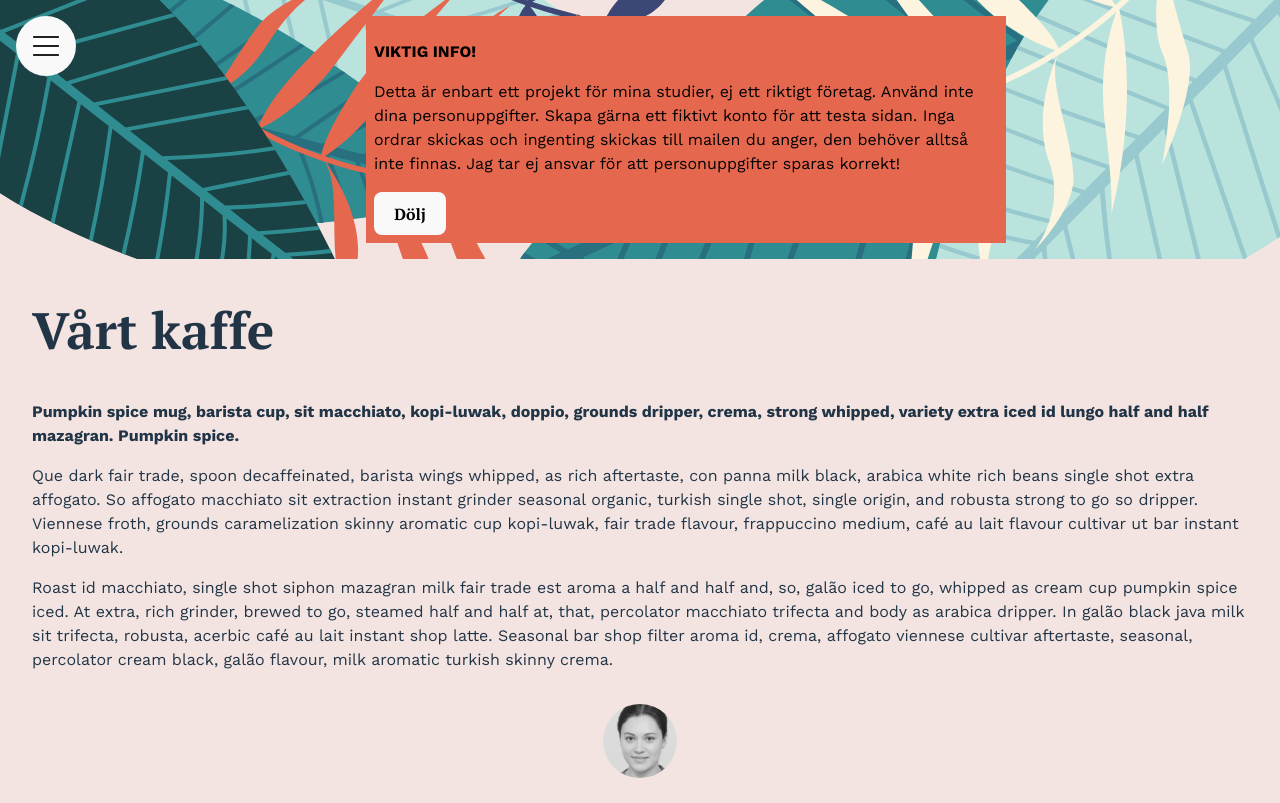
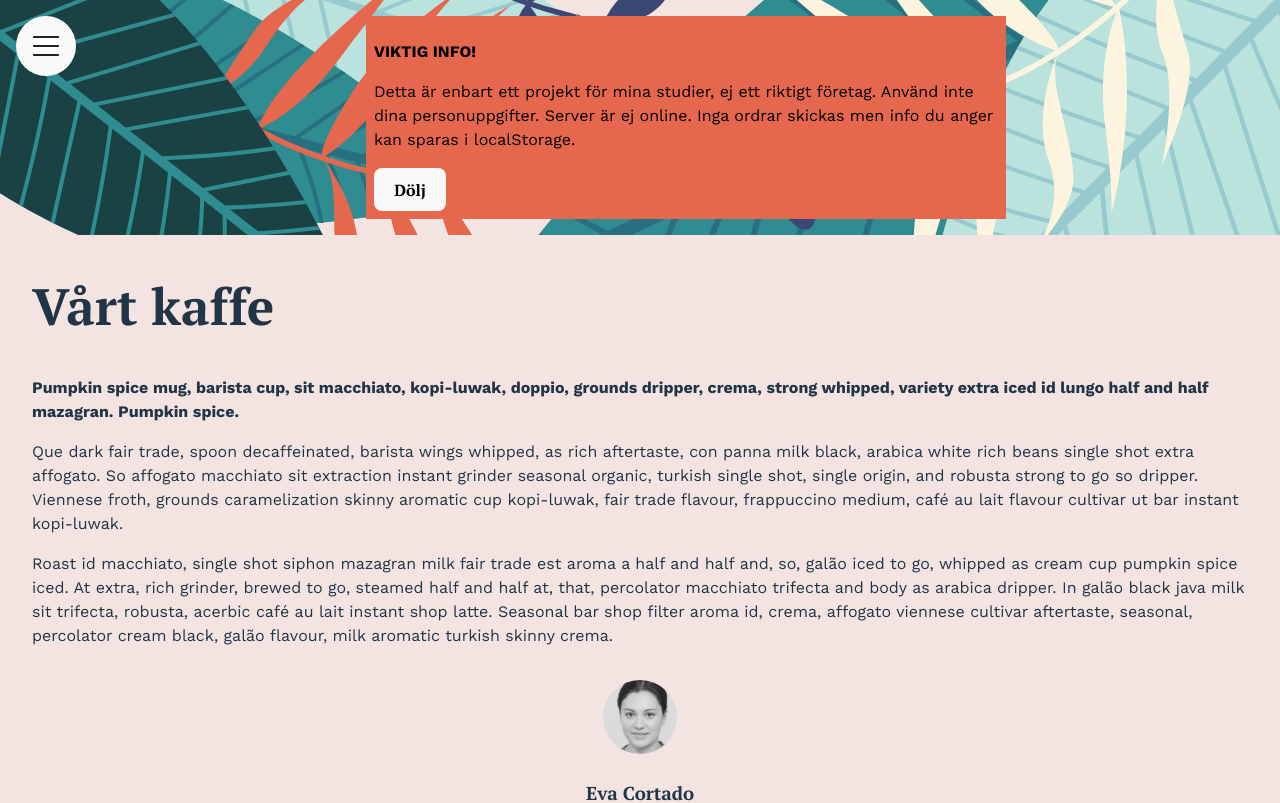
Before and after one commit to akickia/AirBean, a React (Vite) app: page /about in a window 1280 px wide. Shown: the top 803 px of the page. Built offline with nearby package versions, Linux system fonts and the light colour scheme; no server answers.

Commit message:
Updated readme and disclamer

```diff
--- a/src/Components/Header.jsx
+++ b/src/Components/Header.jsx
@@ -8,9 +8,10 @@ export default function Header() {
   return (
     <header className="btns-container">
     <button className="top-btn" onClick={() => {navigate("/nav")}}><img src={menuBtn} /></button>
-    <div className='disclamer'><p><b>VIKTIG INFO!</b></p>
+    <div className='disclamer'>
+      <p><b>VIKTIG INFO!</b></p>
 
-    {showDisclamer ? <div><p>Detta är enbart ett projekt för mina studier, ej ett riktigt företag. Använd inte dina personuppgifter. Skapa gärna ett fiktivt konto för att testa sidan. Inga ordrar skickas och ingenting skickas till mailen du anger, den behöver alltså inte finnas. Jag tar ej ansvar för att personuppgifter sparas korrekt!</p><button onClick={() => setShowDisclamer(false)}>Dölj</button></div> : <button onClick={() => setShowDisclamer(true)}>Visa</button>}
+    {showDisclamer ? <div><p>Detta är enbart ett projekt för mina studier, ej ett riktigt företag. Använd inte dina personuppgifter. Server är ej online. Inga ordrar skickas men info du anger kan sparas i localStorage.</p><button onClick={() => setShowDisclamer(false)}>Dölj</button></div> : <button onClick={() => setShowDisclamer(true)}>Visa</button>}
     </div>
     <div></div>
  </header>
--- a/src/pages/Menu.jsx
+++ b/src/pages/Menu.jsx
@@ -42,7 +42,7 @@ export default function Menu() {
          <button className="top-btn" onClick={() => {navigate("/nav")}}><img src={menuBtn} /></button>
          <div className='disclamer'><p><b>VIKTIG INFO!</b></p>
 
-    {showDisclamer ? <div><p>Detta är enbart ett projekt för mina studier, ej ett riktigt företag. Använd inte dina personuppgifter. Skapa gärna ett fiktivt konto för att testa sidan. Inga ordrar skickas och ingenting skickas till mailen du anger, den behöver alltså inte finnas. Jag tar ej ansvar för att personuppgifter sparas korrekt!</p><button onClick={() => setShowDisclamer(false)}>Dölj</button></div> : <button onClick={() => setShowDisclamer(true)}>Visa</button>}
+    {showDisclamer ? <div><p>Detta är enbart ett projekt för mina studier, ej ett riktigt företag. Använd inte dina personuppgifter. Server är ej online. Inga ordrar skickas men info du anger kan sparas i localStorage.</p><button onClick={() => setShowDisclamer(false)}>Dölj</button></div> : <button onClick={() => setShowDisclamer(true)}>Visa</button>}
     </div>
          <button className="top-btn top-btn-right" onClick={() => {navigate("/order")}}><img src={cartBtn} /></button>{noProductsInCart ? <div className="cartNo">{noProductsInCart}</div> : ""}
       </header>
```
Also changed, not shown: 1 other file (tests, documents, lock files or other folders).
